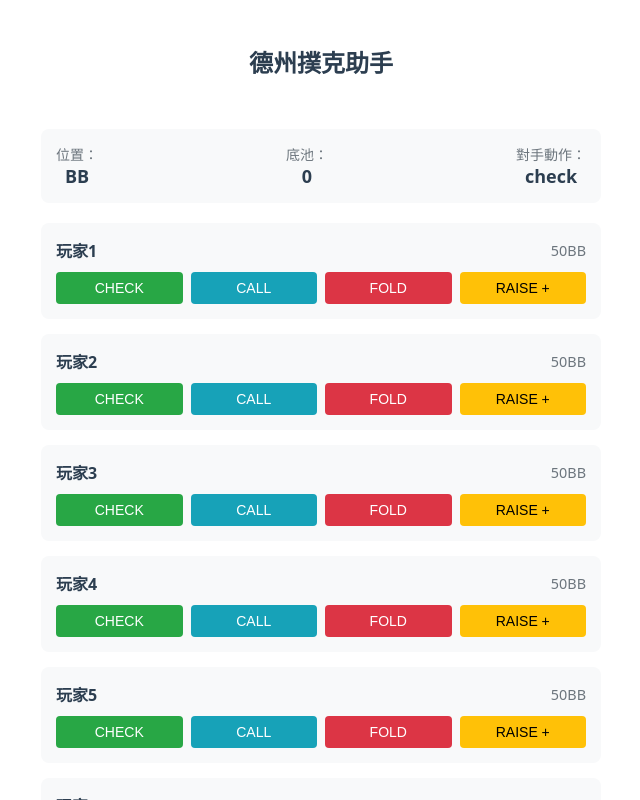
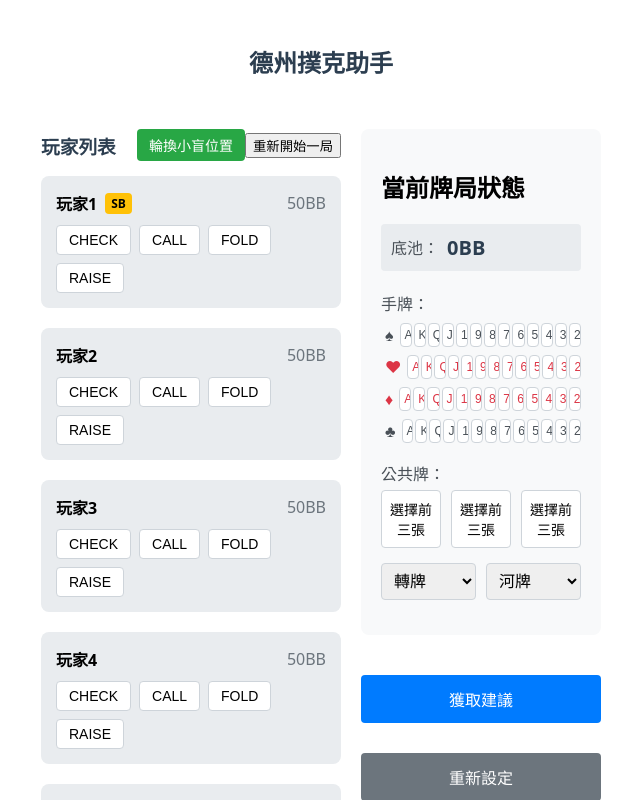
Before and after one commit to kaihg/texas-hold-AI, a Vue app: page / in a window 1280 px wide. Both pictures are taken after a click on the button "開始遊戲". Shown: the top 800 px of the page, without its empty margins (319-959 px from the left). Built offline with nearby package versions, Linux system fonts and the light colour scheme.

Commit message:
增加新一局功能

```diff
--- a/src/components/GamePlay.vue
+++ b/src/components/GamePlay.vue
@@ -1,20 +1,18 @@
 <template>
   <div class="game-play">
-    <div class="game-info">
-      <div class="info-item">
-        <span class="label">位置：</span>
-        <span class="value">{{ position }}</span>
-      </div>
-      <div class="info-item">
-        <span class="label">底池：</span>
-        <span class="value">{{ pot }}</span>
-      </div>
-      <div class="info-item">
-        <span class="label">對手動作：</span>
-        <span class="value">{{ opponentAction }}</span>
+    <div class="game-content">
+      <div class="players-section">
+        <div class="players-header">
+          <h3>玩家列表</h3>
+          <div class="header-buttons">
+            <button class="rotate-sb-btn" @click="rotateSmallBlind">
+              輪換小盲位置
+            </button>
+            <button class="new-hand-btn" @click="startNewHand">
+              重新開始一局
+            </button>
           </div>
         </div>
-
         <div class="players-list">
           <Player
             v-for="player in players"
@@ -22,27 +20,39 @@
             :name="player.name"
             :stack="player.stack"
             :is-active="player.isActive"
+            :is-small-blind="player.isSmallBlind"
+            ref="playerRefs"
             @action="handlePlayerAction(player.id, $event)"
           />
         </div>
+      </div>
 
+      <div class="game-state-section">
         <div class="game-state">
           <h2>當前牌局狀態</h2>
+          <div class="pot-info">
+            <span class="label">底池：</span>
+            <span class="value">{{ pot }}BB</span>
+          </div>
           <div class="input-group">
             <label>手牌：</label>
             <div class="cards-matrix">
               <div class="cards-row" v-for="(row, rowIndex) in cardMatrix" :key="rowIndex">
+                <div class="suit-label" :class="{ 'red': rowIndex === 1 || rowIndex === 2 }">
+                  {{ getSuitLabel(rowIndex) }}
+                </div>
                 <button
                   v-for="card in row"
                   :key="card"
                   class="card-btn"
                   :class="{
                     'selected': selectedCards.includes(card),
-                'disabled': selectedCards.length === 2 && !selectedCards.includes(card)
+                    'disabled': selectedCards.length === 2 && !selectedCards.includes(card),
+                    'red': rowIndex === 1 || rowIndex === 2
                   }"
                   @click="handleCardSelect(card)"
                 >
-              {{ card }}
+                  {{ getCardLabel(card) }}
                 </button>
               </div>
             </div>
@@ -54,10 +64,47 @@
           <div class="input-group">
             <label>公共牌：</label>
             <div class="community-cards">
-          <select v-for="(_, index) in 5" :key="index" v-model="communityCards[index]">
-            <option value="">未發</option>
+              <!-- 前三張牌 -->
+              <div class="flop-cards">
+                <div v-if="!showFlopMatrix" class="flop-display">
+                  <button
+                    v-for="(card, index) in communityCards.slice(0, 3)"
+                    :key="index"
+                    class="community-card-btn"
+                    @click="showFlopMatrix = true"
+                  >
+                    {{ card || '選擇前三張' }}
+                  </button>
+                </div>
+                <div v-else class="cards-matrix">
+                  <div class="cards-row" v-for="(row, rowIndex) in cardMatrix" :key="rowIndex">
+                    <button
+                      v-for="card in row"
+                      :key="card"
+                      class="card-btn"
+                      :class="{
+                        'selected': selectedFlopCards.includes(card),
+                        'disabled': selectedFlopCards.length === 3 && !selectedFlopCards.includes(card)
+                      }"
+                      @click="handleFlopCardSelect(card)"
+                    >
+                      {{ card }}
+                    </button>
+                  </div>
+                </div>
+              </div>
+
+              <!-- 後兩張牌 -->
+              <div class="turn-river-cards">
+                <select v-model="communityCards[3]">
+                  <option value="">轉牌</option>
                   <option v-for="card in cards" :key="card" :value="card">{{ card }}</option>
                 </select>
+                <select v-model="communityCards[4]">
+                  <option value="">河牌</option>
+                  <option v-for="card in cards" :key="card" :value="card">{{ card }}</option>
+                </select>
+              </div>
             </div>
           </div>
         </div>
@@ -70,6 +117,8 @@
         </div>
 
         <button class="reset-btn" @click="$emit('reset-game')">重新設定</button>
+      </div>
+    </div>
   </div>
 </template>
 
@@ -89,12 +138,14 @@ const cards = ['A♠', 'K♠', 'Q♠', 'J♠', '10♠', '9♠', '8♠', '7♠',
                'A♦', 'K♦', 'Q♦', 'J♦', '10♦', '9♦', '8♦', '7♦', '6♦', '5♦', '4♦', '3♦', '2♦',
                'A♣', 'K♣', 'Q♣', 'J♣', '10♣', '9♣', '8♣', '7♣', '6♣', '5♣', '4♣', '3♣', '2♣']
 
-const position = ref('BB')
 const selectedCards = ref([])
 const communityCards = ref(['', '', '', '', ''])
 const pot = ref(0)
-const opponentAction = ref('check')
 const advice = ref('')
+const showFlopMatrix = ref(false)
+const selectedFlopCards = ref([])
+const smallBlindIndex = ref(0)
+const playerRefs = ref([])
 
 // 將牌組轉換為 4x13 的矩陣
 const cardMatrix = computed(() => {
@@ -107,11 +158,23 @@ const cardMatrix = computed(() => {
 
 const handleCardSelect = (card) => {
   if (selectedCards.value.includes(card)) {
-    // 如果已經選中，則取消選中
     selectedCards.value = selectedCards.value.filter(c => c !== card)
   } else if (selectedCards.value.length < 2) {
-    // 如果未選中且未選滿兩張，則選中
     selectedCards.value.push(card)
+  }
+}
+
+const handleFlopCardSelect = (card) => {
+  if (selectedFlopCards.value.includes(card)) {
+    selectedFlopCards.value = selectedFlopCards.value.filter(c => c !== card)
+  } else if (selectedFlopCards.value.length < 3) {
+    selectedFlopCards.value.push(card)
+  }
+
+  // 當選擇了三張牌時，更新 communityCards 並關閉矩陣
+  if (selectedFlopCards.value.length === 3) {
+    communityCards.value = [...selectedFlopCards.value, communityCards.value[3], communityCards.value[4]]
+    showFlopMatrix.value = false
   }
 }
 
@@ -120,9 +183,10 @@ const players = computed(() => {
   const { players: playerCount, initialStack, bigBlind } = props.gameConfig
   return Array.from({ length: playerCount }, (_, i) => ({
     id: i + 1,
-    name: `玩家${i + 1}`,
+    name: i === playerCount - 1 ? '我自己' : `玩家${i + 1}`,
     stack: Math.floor(initialStack / bigBlind),
-    isActive: true
+    isActive: true,
+    isSmallBlind: i === smallBlindIndex.value
   }))
 })
 
@@ -135,43 +199,102 @@ const getAdvice = async () => {
   // TODO: 實現 API 調用
   advice.value = '正在分析...'
 }
+
+// 獲取花色標籤
+const getSuitLabel = (rowIndex) => {
+  const suits = ['♠', '♥', '♦', '♣']
+  return suits[rowIndex]
+}
+
+// 獲取牌面標籤（移除花色符號）
+const getCardLabel = (card) => {
+  return card.slice(0, -1)
+}
+
+// 輪換小盲位置
+const rotateSmallBlind = () => {
+  const { players: playerCount } = props.gameConfig
+  smallBlindIndex.value = (smallBlindIndex.value + 1) % playerCount
+}
+
+// 重置遊戲狀態
+const resetGameState = () => {
+  selectedCards.value = []
+  communityCards.value = ['', '', '', '', '']
+  pot.value = 0
+  advice.value = ''
+  showFlopMatrix.value = false
+  selectedFlopCards.value = []
+
+  // 重置所有玩家狀態
+  playerRefs.value.forEach(playerRef => {
+    playerRef.resetState()
+  })
+}
+
+// 開始新一局
+const startNewHand = () => {
+  resetGameState()
+  rotateSmallBlind()
+}
 </script>
 
 <style scoped>
 .game-play {
-  max-width: 600px;
+  max-width: 1200px;
   margin: 0 auto;
   padding: 20px;
 }
 
-.game-info {
+.game-content {
+  display: grid;
+  grid-template-columns: 300px 1fr;
+  gap: 20px;
+}
+
+.players-section {
+  position: sticky;
+  top: 20px;
+  height: fit-content;
+}
+
+.players-header {
   display: flex;
   justify-content: space-between;
-  background: #f8f9fa;
-  padding: 15px;
-  border-radius: 8px;
-  margin-bottom: 20px;
+  align-items: center;
+  margin-bottom: 15px;
 }
 
-.info-item {
-  display: flex;
-  flex-direction: column;
-  align-items: center;
-}
-
-.label {
-  font-size: 14px;
-  color: #6c757d;
-}
-
-.value {
-  font-size: 18px;
-  font-weight: bold;
+.players-header h3 {
+  margin: 0;
   color: #2c3e50;
 }
 
+.rotate-sb-btn {
+  padding: 6px 12px;
+  background: #28a745;
+  color: white;
+  border: none;
+  border-radius: 4px;
+  cursor: pointer;
+  transition: background 0.2s;
+  font-size: 14px;
+}
+
+.rotate-sb-btn:hover {
+  background: #218838;
+}
+
 .players-list {
-  margin-bottom: 20px;
+  display: flex;
+  flex-direction: column;
+  gap: 10px;
+}
+
+.game-state-section {
+  display: flex;
+  flex-direction: column;
+  gap: 20px;
 }
 
 .game-state {
@@ -179,6 +302,27 @@ const getAdvice = async () => {
   padding: 20px;
   border-radius: 8px;
   margin-bottom: 20px;
+}
+
+.pot-info {
+  display: flex;
+  align-items: center;
+  gap: 8px;
+  margin-bottom: 20px;
+  padding: 10px;
+  background: #e9ecef;
+  border-radius: 4px;
+}
+
+.pot-info .label {
+  font-size: 16px;
+  color: #495057;
+}
+
+.pot-info .value {
+  font-size: 20px;
+  font-weight: bold;
+  color: #2c3e50;
 }
 
 .input-group {
@@ -200,8 +344,21 @@ label {
 
 .cards-row {
   display: grid;
-  grid-template-columns: repeat(13, 1fr);
+  grid-template-columns: auto repeat(13, 1fr);
   gap: 2px;
+  align-items: center;
+}
+
+.suit-label {
+  font-size: 16px;
+  font-weight: bold;
+  padding: 4px;
+  text-align: center;
+  color: #495057;
+}
+
+.suit-label.red {
+  color: #dc3545;
 }
 
 .card-btn {
@@ -217,6 +374,11 @@ label {
   white-space: nowrap;
   overflow: hidden;
   text-overflow: ellipsis;
+  color: #495057;
+}
+
+.card-btn.red {
+  color: #dc3545;
 }
 
 .card-btn:hover:not(.disabled) {
@@ -244,11 +406,44 @@ label {
 
 .community-cards {
   display: flex;
+  flex-direction: column;
+  gap: 15px;
+}
+
+.flop-cards {
+  display: flex;
+  flex-direction: column;
+  gap: 10px;
+}
+
+.flop-display {
+  display: flex;
+  gap: 10px;
+}
+
+.community-card-btn {
+  flex: 1;
+  padding: 8px;
+  border: 1px solid #ced4da;
+  border-radius: 4px;
+  background: white;
+  cursor: pointer;
+  transition: all 0.2s;
+  font-size: 14px;
+  text-align: center;
+}
+
+.community-card-btn:hover {
+  background: #f8f9fa;
+}
+
+.turn-river-cards {
+  display: flex;
   gap: 10px;
 }
 
 select {
-  width: 100%;
+  flex: 1;
   padding: 8px;
   border: 1px solid #ced4da;
   border-radius: 4px;
--- a/src/components/Player.vue
+++ b/src/components/Player.vue
@@ -1,40 +1,43 @@
 <template>
-  <div class="player-card">
+  <div class="player" :class="{ 'active': isActive }">
     <div class="player-info">
-      <span class="player-name">{{ name }}</span>
-      <span class="player-stack">{{ stack }}BB</span>
+      <div class="player-name">
+        {{ name }}
+        <span v-if="isSmallBlind" class="small-blind">SB</span>
+      </div>
+      <div class="player-stack">{{ stack }}BB</div>
     </div>
-
-    <div class="action-buttons">
+    <div class="player-actions">
       <button
         v-for="action in actions"
-        :key="action.type"
-        :class="[
-          'action-btn',
-          action.type,
-          { 'selected': selectedAction === action.type }
-        ]"
-        @click="handleAction(action.type)"
+        :key="action"
+        class="action-btn"
+        :class="{ 'selected': selectedAction === action }"
+        @click="handleActionClick(action)"
       >
-        {{ getActionLabel(action) }}
+        {{ action }}
+      </button>
+      <button
+        v-if="selectedAction === 'RAISE'"
+        class="action-btn raise-amount"
+        :class="{ 'selected': selectedRaise }"
+        @click="showRaiseWindow = true"
+      >
+        {{ getActionLabel }}
       </button>
     </div>
 
-    <!-- Raise 選擇視窗 -->
-    <div v-if="showRaiseOptions" class="raise-options">
-      <div class="raise-header">
-        <span>選擇加注量</span>
-        <button class="close-btn" @click="closeRaiseOptions">×</button>
-      </div>
-      <div class="raise-buttons">
+    <!-- 加注選擇視窗 -->
+    <div v-if="showRaiseWindow" class="raise-window">
+      <div class="raise-options">
         <button
-          v-for="bb in raiseOptions"
-          :key="bb"
-          class="raise-btn"
-          :class="{ 'selected': selectedRaise === bb }"
-          @click="handleRaise(bb)"
+          v-for="amount in raiseAmounts"
+          :key="amount"
+          class="raise-option"
+          :class="{ 'selected': selectedRaise === amount }"
+          @click="selectRaiseAmount(amount)"
         >
-          {{ bb }}BB
+          {{ amount }}BB
         </button>
       </div>
     </div>
@@ -55,63 +58,69 @@ const props = defineProps({
   },
   isActive: {
     type: Boolean,
+    default: true
+  },
+  isSmallBlind: {
+    type: Boolean,
     default: false
   }
 })
 
 const emit = defineEmits(['action'])
 
-const showRaiseOptions = ref(false)
+const actions = ['CHECK', 'CALL', 'FOLD', 'RAISE']
 const selectedAction = ref('')
 const selectedRaise = ref(null)
-const raiseOptions = [2, 3, 4, 5, 6, 7, 8, 9, 10]
+const showRaiseWindow = ref(false)
+const raiseAmounts = [2, 3, 4, 5, 6]
 
-const actions = [
-  { type: 'check', label: 'CHECK' },
-  { type: 'call', label: 'CALL' },
-  { type: 'fold', label: 'FOLD' },
-  { type: 'raise', label: 'RAISE +' }
-]
-
-const getActionLabel = (action) => {
-  if (action.type === 'raise' && selectedRaise.value) {
+const getActionLabel = computed(() => {
+  if (selectedRaise.value) {
     return `RAISE ${selectedRaise.value}BB`
   }
-  return action.label
-}
+  return 'RAISE +'
+})
 
-const handleAction = (type) => {
-  if (type === 'raise') {
-    showRaiseOptions.value = true
-    selectedAction.value = type
+const handleActionClick = (action) => {
+  if (action === 'RAISE') {
+    showRaiseWindow.value = true
+    selectedAction.value = action
   } else {
-    selectedAction.value = type
+    selectedAction.value = action
     selectedRaise.value = null
-    emit('action', { type })
+    emit('action', { type: action })
   }
 }
 
-const handleRaise = (bb) => {
-  selectedRaise.value = bb
-  emit('action', { type: 'raise', value: bb })
-  closeRaiseOptions()
+const selectRaiseAmount = (amount) => {
+  selectedRaise.value = amount
+  showRaiseWindow.value = false
+  emit('action', { type: 'RAISE', amount })
 }
 
-const closeRaiseOptions = () => {
-  showRaiseOptions.value = false
-  if (!selectedRaise.value) {
-    selectedAction.value = ''
-  }
+// 重置玩家狀態
+const resetState = () => {
+  selectedAction.value = ''
+  selectedRaise.value = null
+  showRaiseWindow.value = false
 }
+
+// 暴露重置方法給父組件
+defineExpose({
+  resetState
+})
 </script>
 
 <style scoped>
-.player-card {
+.player {
   background: #f8f9fa;
   border-radius: 8px;
   padding: 15px;
-  margin-bottom: 15px;
-  position: relative;
+  margin-bottom: 10px;
+}
+
+.player.active {
+  background: #e9ecef;
 }
 
 .player-info {
@@ -123,107 +132,67 @@ const closeRaiseOptions = () => {
 
 .player-name {
   font-weight: bold;
-  color: #2c3e50;
+  display: flex;
+  align-items: center;
+  gap: 8px;
+}
+
+.small-blind {
+  background: #ffc107;
+  color: #000;
+  padding: 2px 6px;
+  border-radius: 4px;
+  font-size: 12px;
+  font-weight: bold;
 }
 
 .player-stack {
   color: #6c757d;
-  font-size: 0.9em;
 }
 
-.action-buttons {
-  display: grid;
-  grid-template-columns: repeat(4, 1fr);
+.player-actions {
+  display: flex;
   gap: 8px;
+  flex-wrap: wrap;
 }
 
 .action-btn {
-  padding: 8px;
-  border: none;
+  padding: 6px 12px;
+  border: 1px solid #ced4da;
   border-radius: 4px;
-  font-size: 14px;
+  background: white;
   cursor: pointer;
   transition: all 0.2s;
-  color: white;
-  position: relative;
-  overflow: hidden;
+  font-size: 14px;
   white-space: nowrap;
 }
 
-.action-btn::after {
-  content: '';
-  position: absolute;
-  top: 0;
-  left: 0;
-  right: 0;
-  bottom: 0;
-  background: rgba(255, 255, 255, 0.2);
-  opacity: 0;
-  transition: opacity 0.2s;
-}
-
-.action-btn:hover::after {
-  opacity: 1;
+.action-btn:hover {
+  background: #f8f9fa;
 }
 
 .action-btn.selected {
-  transform: scale(0.95);
-  box-shadow: inset 0 2px 4px rgba(0, 0, 0, 0.2);
+  background: #007bff;
+  color: white;
+  border-color: #007bff;
 }
 
-.action-btn.check {
-  background: #28a745;
-}
-
-.action-btn.call {
-  background: #17a2b8;
-}
-
-.action-btn.fold {
-  background: #dc3545;
-}
-
-.action-btn.raise {
-  background: #ffc107;
-  color: #000;
+.raise-window {
+  margin-top: 10px;
+  padding: 10px;
+  background: white;
+  border: 1px solid #ced4da;
+  border-radius: 4px;
 }
 
 .raise-options {
-  position: absolute;
-  top: 100%;
-  left: 0;
-  right: 0;
-  background: white;
-  border-radius: 8px;
-  box-shadow: 0 2px 10px rgba(0,0,0,0.1);
-  padding: 10px;
-  margin-top: 5px;
-  z-index: 100;
+  display: flex;
+  gap: 8px;
+  flex-wrap: wrap;
 }
 
-.raise-header {
-  display: flex;
-  justify-content: space-between;
-  align-items: center;
-  margin-bottom: 10px;
-}
-
-.close-btn {
-  background: none;
-  border: none;
-  font-size: 20px;
-  cursor: pointer;
-  color: #6c757d;
-}
-
-.raise-buttons {
-  display: grid;
-  grid-template-columns: repeat(3, 1fr);
-  gap: 5px;
-}
-
-.raise-btn {
-  padding: 5px;
+.raise-option {
+  padding: 4px 8px;
   border: 1px solid #ced4da;
   border-radius: 4px;
   background: white;
@@ -231,13 +200,13 @@ const closeRaiseOptions = () => {
   transition: all 0.2s;
 }
 
-.raise-btn.selected {
+.raise-option:hover {
+  background: #f8f9fa;
+}
+
+.raise-option.selected {
   background: #ffc107;
   border-color: #ffc107;
   color: #000;
 }
-
-.raise-btn:hover {
-  background: #f8f9fa;
-}
 </style>
```
Lines whose indentation alone changed are shown as unchanged.
